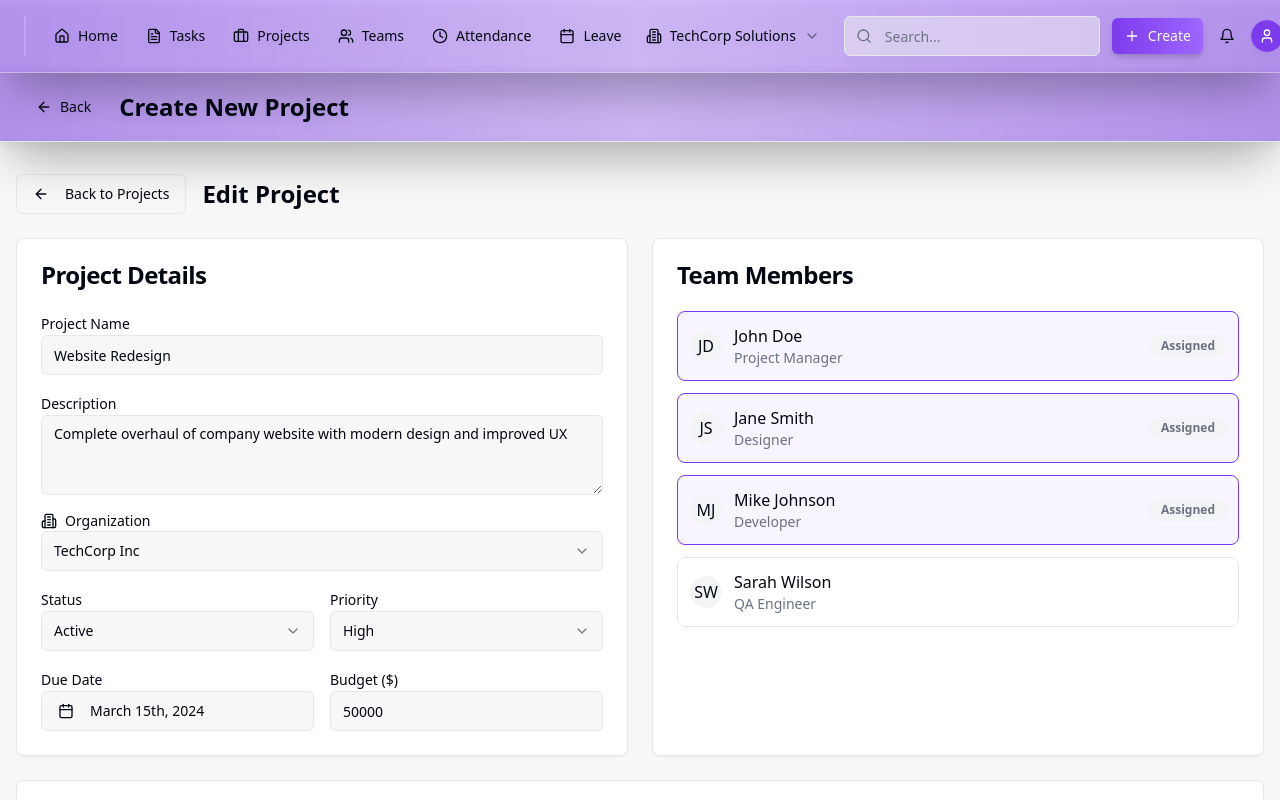
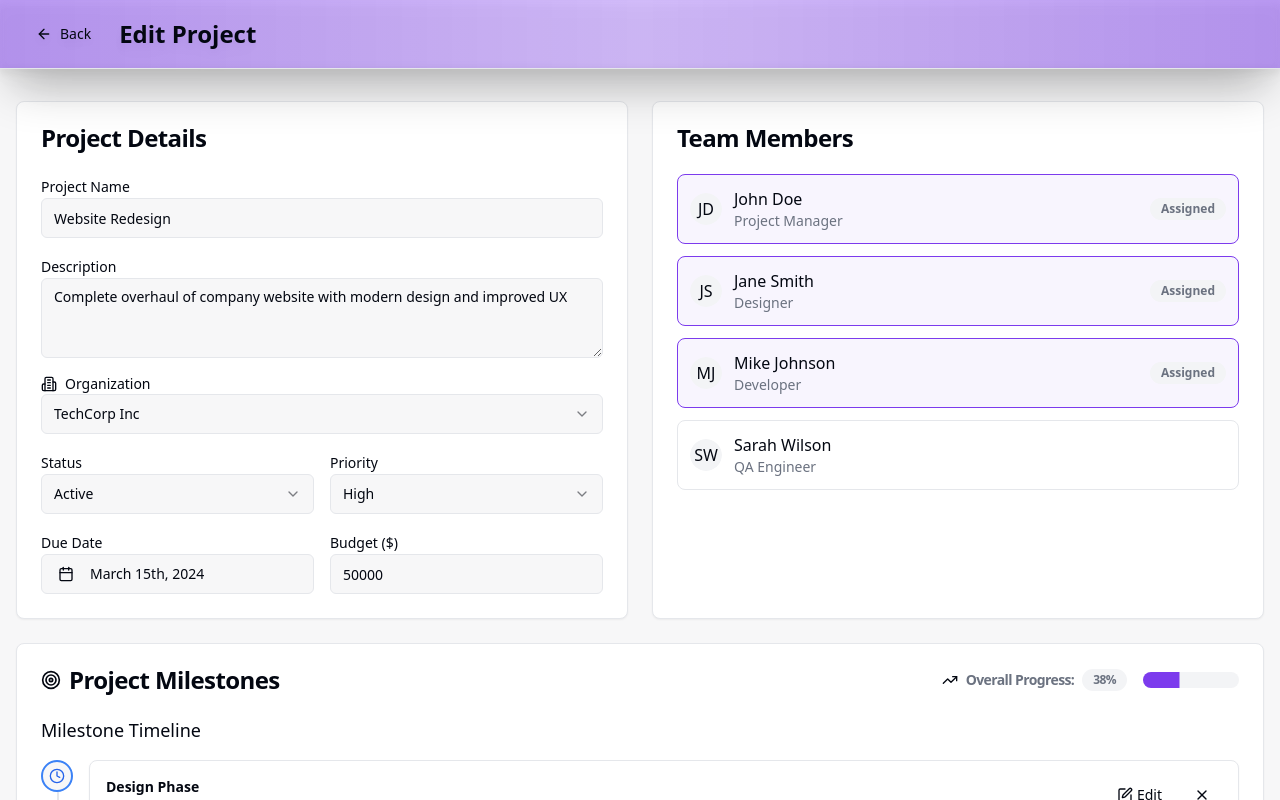
Before and after one commit to gmachingal/project-sparkle-desk, a React (Vite) app: page /edit-project/1 in a window 1280 px wide. Shown: the top 800 px of the page. Built offline with nearby package versions, Linux system fonts and the light colour scheme.

Commit message:
Code edited in Lovable Code Editor
Edited UI in Lovable

```diff
--- a/src/pages/EditProject.tsx
+++ b/src/pages/EditProject.tsx
@@ -183,7 +183,6 @@ const EditProject = () => {
   return (
     <div className="min-h-screen bg-background">
 
-      <Header />
       <div className="border-b backdrop-blur-sm bg-gradient-to-r from-primary/50 via-primary-glow/40 to-primary/50 shadow-2xl shadow-black/30 drop-shadow-lg">
         <div className="flex items-center justify-between px-6 py-4">
           <div className="flex items-center gap-4">
@@ -191,21 +190,12 @@ const EditProject = () => {
               <ArrowLeft className="w-4 h-4" />
               Back
             </Button>
-            <h1 className="text-2xl font-bold">Create New Project</h1>
+            <h1 className="text-2xl font-bold">Edit Project</h1>
           </div>
         </div>
       </div>
 
       <div className="container mx-auto px-4 py-8">
-        <div className="mb-6 flex items-center justify-between">
-          <div className="flex items-center gap-4">
-            <Button variant="outline" onClick={() => navigate('/projects')}>
-              <ArrowLeft className="h-4 w-4 mr-2" />
-              Back to Projects
-            </Button>
-            <h1 className="text-2xl font-bold">Edit Project</h1>
-          </div>
-        </div>
 
         <form onSubmit={handleSubmit} className="space-y-6">
           <div className="grid grid-cols-1 lg:grid-cols-2 gap-6">
```
